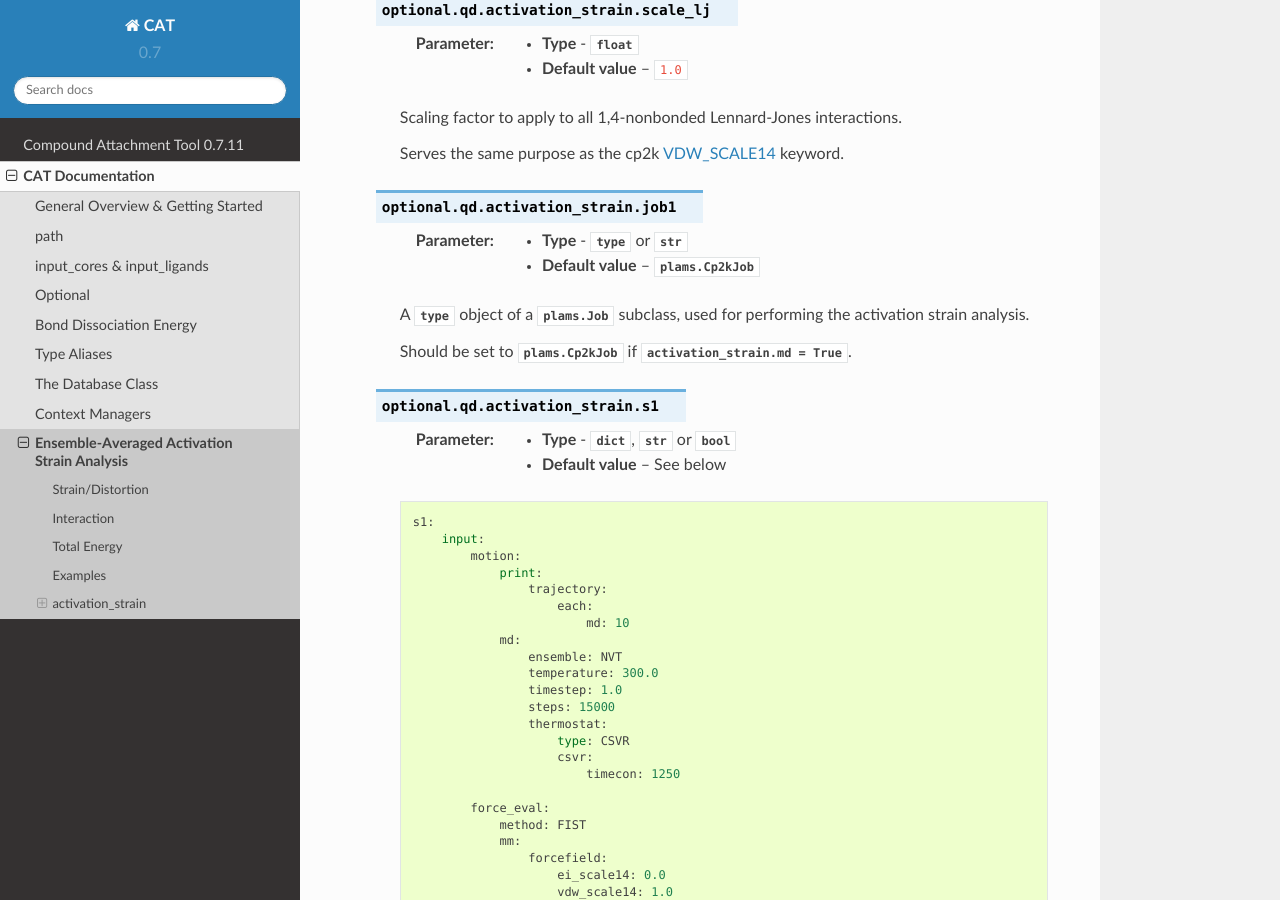
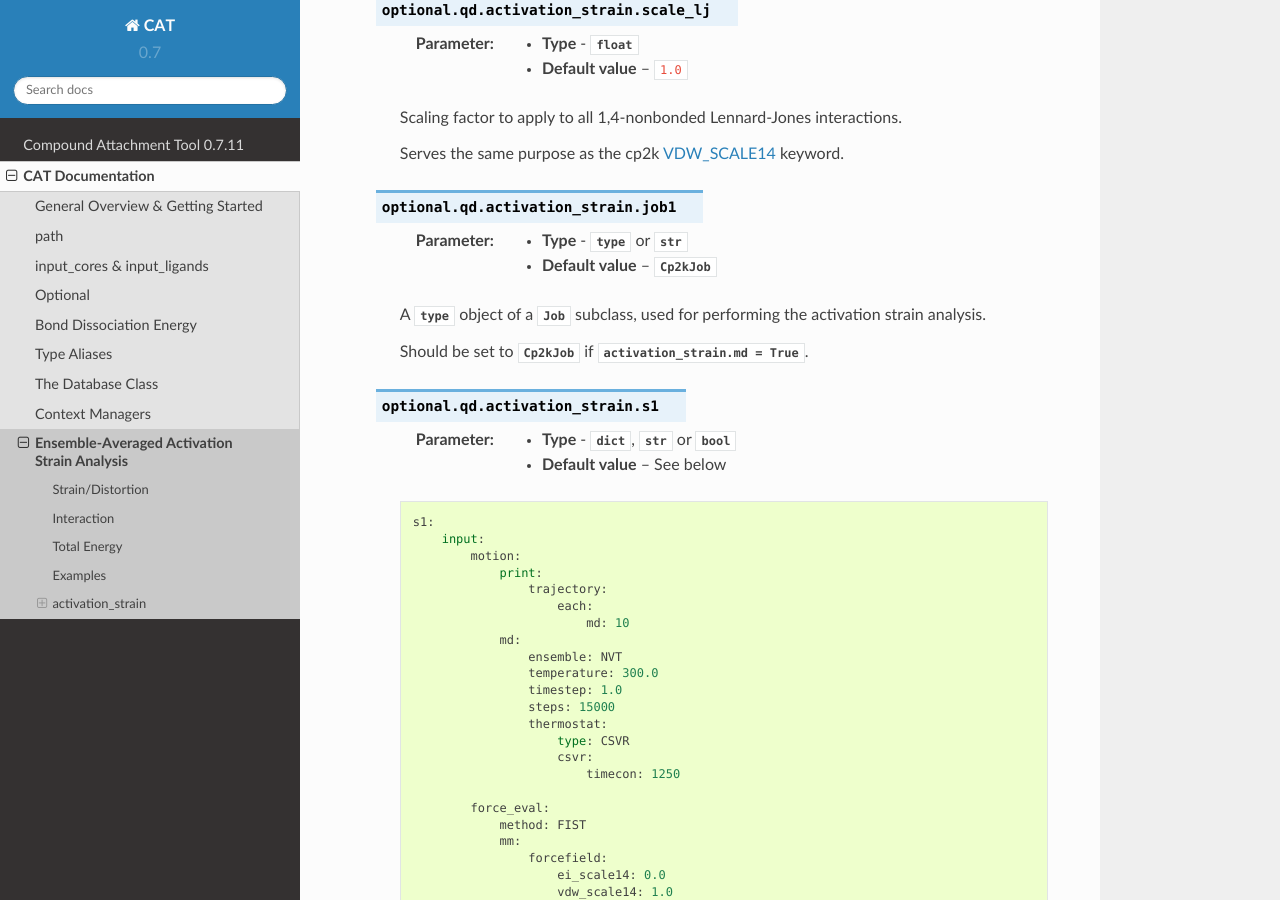
Before and after one commit to nlesc-nano/CAT, a Sphinx documentation site: the page built from docs/11_md_asa.rst, in a window 1280 px wide and 900 px high, scrolled down 4512 px. Built offline with Sphinx 7.4.7 and the Read the Docs theme 2.0.0, drawn with Linux system fonts in a browser that asks for light colours.

Commit message:
Documentation update

```diff
--- a/docs/11_md_asa.rst
+++ b/docs/11_md_asa.rst
@@ -254,12 +254,12 @@ activation_strain
     .. attribute:: optional.qd.activation_strain.job1
 
         :Parameter:     * **Type** - :class:`type` or :class:`str`
-                        * **Default value** – :class:`plams.Cp2kJob<scm.plams.interfaces.thirdparty.cp2k.Cp2kJob>`
+                        * **Default value** – :class:`Cp2kJob<scm.plams.interfaces.thirdparty.cp2k.Cp2kJob>`
 
-        A :class:`type` object of a :class:`plams.Job<scm.plams.core.basejob.Job>` subclass,
+        A :class:`type` object of a :class:`Job<scm.plams.core.basejob.Job>` subclass,
         used for performing the activation strain analysis.
 
-        Should be set to :class:`plams.Cp2kJob<scm.plams.interfaces.thirdparty.cp2k.Cp2kJob>` if :attr:`activation_strain.md = True<optional.qd.activation_strain.md>`.
+        Should be set to :class:`Cp2kJob<scm.plams.interfaces.thirdparty.cp2k.Cp2kJob>` if :attr:`activation_strain.md = True<optional.qd.activation_strain.md>`.
 
 
     .. attribute:: optional.qd.activation_strain.s1
```
